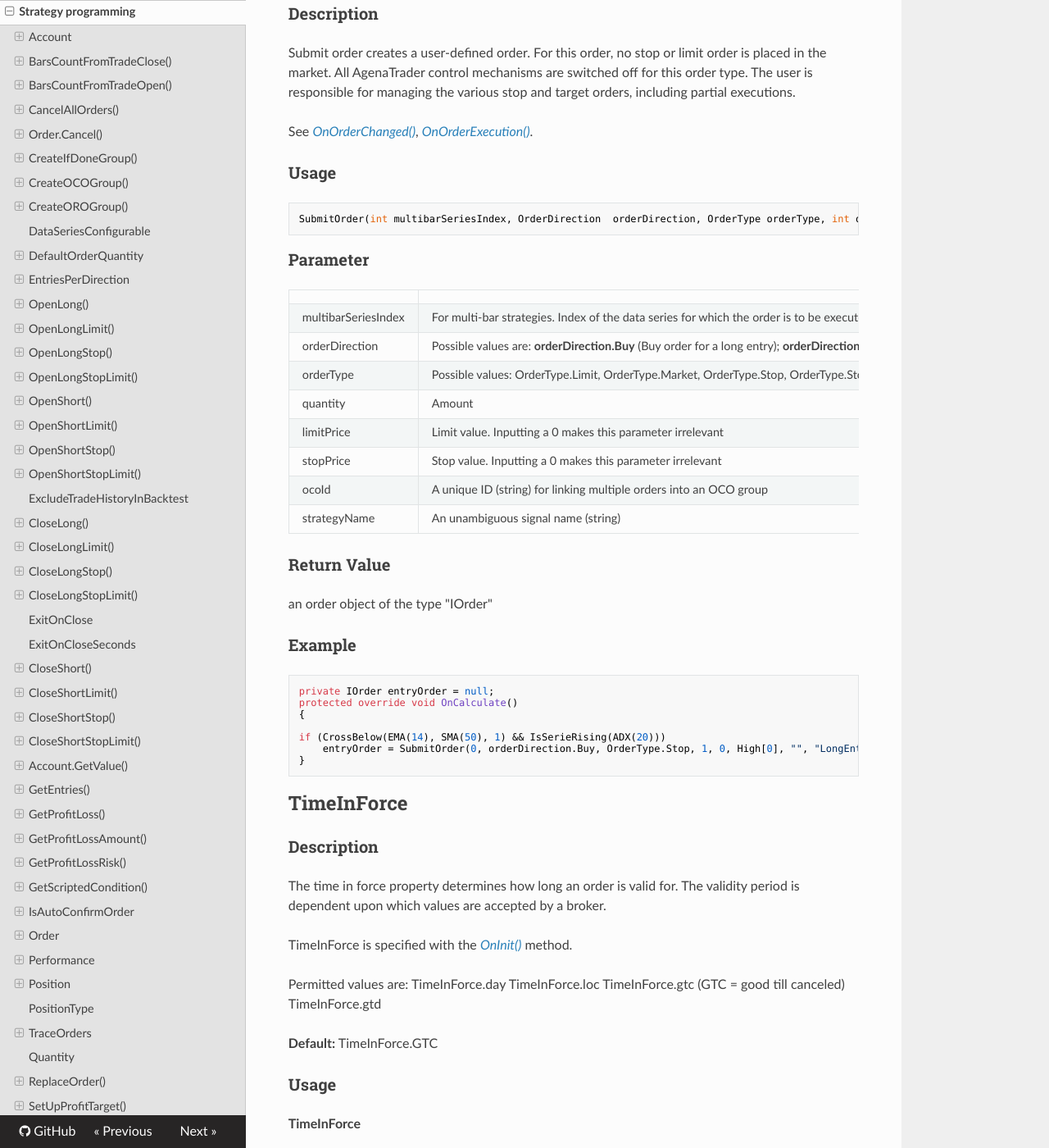
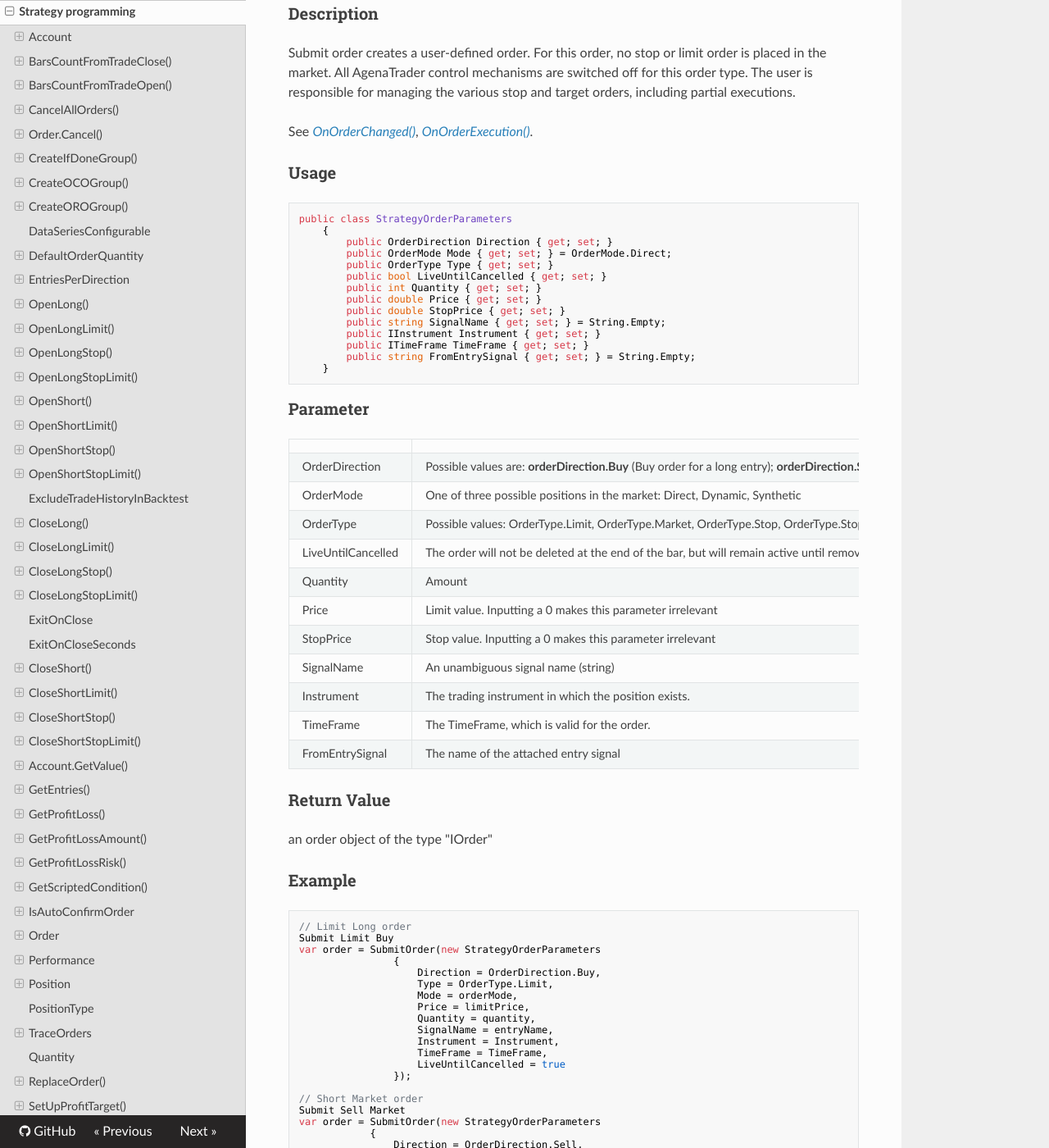
Before and after one commit to AgenaTrader/AgenaScript-documentation, an MkDocs documentation site: the page built from sources/strategy_programming.md, in a window 1280 px wide and 1400 px high, scrolled down 38155 px. Shown: the whole window at 82% size. Built offline with MkDocs 1.6.1, drawn with Linux system fonts in a browser that asks for light colours; nearby versions of some CDN libraries; old or Windows-style settings are respelled for this version of MkDocs; some of the changed text lies outside the part shown.

Commit message:
Update strategy_programming.md

````diff
--- a/sources/strategy_programming.md
+++ b/sources/strategy_programming.md
@@ -1628,33 +1628,71 @@ See [*OnOrderChanged()*](#onorderchanged), [*OnOrderExecution()*](#onorderexecut
 
 ### Usage
 ```cs
-SubmitOrder(int multibarSeriesIndex, OrderDirection  orderDirection, OrderType orderType, int quantity, double limitPrice, double stopPrice, string ocoId, string strategyName)
+public class StrategyOrderParameters
+    {
+        public OrderDirection Direction { get; set; }
+        public OrderMode Mode { get; set; } = OrderMode.Direct;
+        public OrderType Type { get; set; }
+        public bool LiveUntilCancelled { get; set; }
+        public int Quantity { get; set; }
+        public double Price { get; set; }
+        public double StopPrice { get; set; }
+        public string SignalName { get; set; } = String.Empty;
+        public IInstrument Instrument { get; set; }
+        public ITimeFrame TimeFrame { get; set; }
+        public string FromEntrySignal { get; set; } = String.Empty;
+    }
 ```
 
 ### Parameter
 |                     |                                                                    |
 |---------------------|--------------------------------------------------------------------|
-| multibarSeriesIndex | For multi-bar strategies. Index of the data series for which the order is to be executed. See [*ProcessingBarSeriesIndex*](#processingbarseriesindex).                                   |
-| orderDirection         | Possible values are: **orderDirection.Buy** (Buy order for a long entry); **orderDirection.Sell** (Sell order for closing a long position)                |
-| orderType           | Possible values: OrderType.Limit, OrderType.Market, OrderType.Stop, OrderType.StopLimit                                               |
-| quantity            | Amount                                                             |
-| limitPrice          | Limit value. Inputting a 0 makes this parameter irrelevant         |
-| stopPrice           | Stop value. Inputting a 0 makes this parameter irrelevant          |
-| ocoId               | A unique ID (string) for linking multiple orders into an OCO group |
-| strategyName         | An unambiguous signal name (string)                                |
+| OrderDirection         | Possible values are: **orderDirection.Buy** (Buy order for a long entry); **orderDirection.Sell** (Sell order for closing a long position)                |
+|OrderMode            | One of three possible positions in the market: Direct, Dynamic, Synthetic  |
+| OrderType           | Possible values: OrderType.Limit, OrderType.Market, OrderType.Stop, OrderType.StopLimit                                               |
+| LiveUntilCancelled  | The order will not be deleted at the end of the bar, but will remain active until removed with [*Order.Cancel*](#ordercancel) or until it reaches its expiry (see [*TimeInForce*](#timeinforce)).         |
+| Quantity            | Amount                                                             |
+| Price          | Limit value. Inputting a 0 makes this parameter irrelevant         |
+| StopPrice           | Stop value. Inputting a 0 makes this parameter irrelevant          |
+| SignalName           | An unambiguous signal name (string)                               |
+| Instrument           | The trading instrument in which the position exists.              |
+| TimeFrame           | The TimeFrame, which is valid for the order.                      |
+| FromEntrySignal        | The name of the attached entry signal                            |
+
+
 
 ### Return Value
 an order object of the type "IOrder"
 
 ### Example
 ```cs
-private IOrder entryOrder = null;
-protected override void OnCalculate()
-{
-
-if (CrossBelow(EMA(14), SMA(50), 1) && IsSerieRising(ADX(20)))
-    entryOrder = SubmitOrder(0, orderDirection.Buy, OrderType.Stop, 1, 0, High[0], "", "LongEntry");
-}
+// Limit Long order
+Submit Limit Buy
+var order = SubmitOrder(new StrategyOrderParameters
+                {
+                    Direction = OrderDirection.Buy,
+                    Type = OrderType.Limit,
+                    Mode = orderMode,
+                    Price = limitPrice,
+                    Quantity = quantity,
+                    SignalName = entryName,
+                    Instrument = Instrument,
+                    TimeFrame = TimeFrame,
+                    LiveUntilCancelled = true
+                });
+
+// Short Market order
+Submit Sell Market
+var order = SubmitOrder(new StrategyOrderParameters
+            {
+                Direction = OrderDirection.Sell,
+                Type = OrderType.Market,
+                Mode = ordermode,
+                Quantity = quantity,
+                SignalName = entryName,
+                Instrument = Instrument,
+                TimeFrame = TimeFrame
+            });
 ```
 
 ## TimeInForce
````
